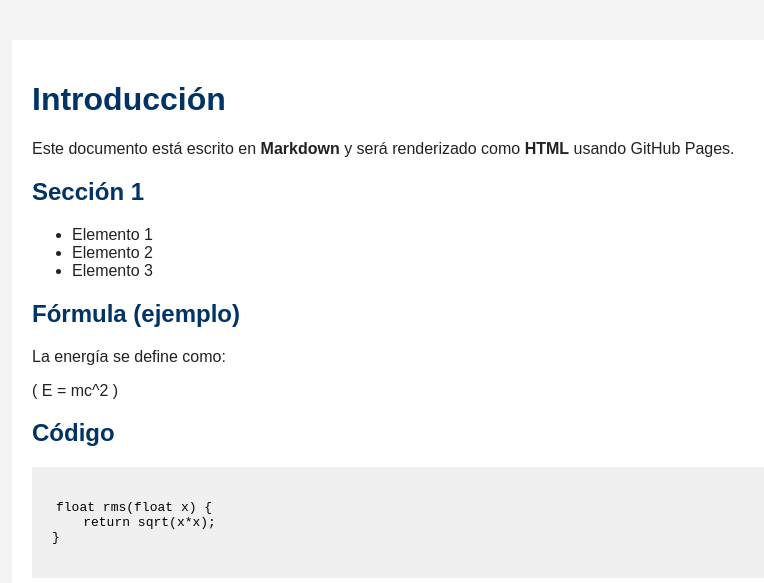
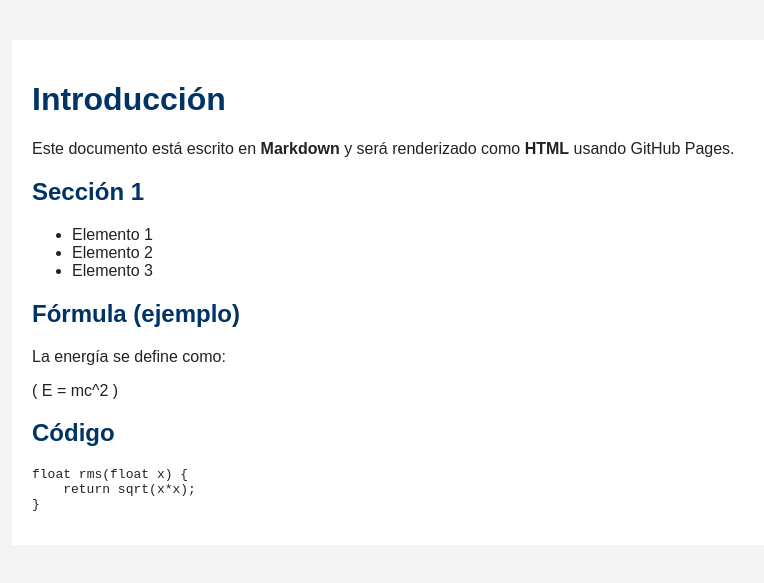
Before and after one commit to dr-luis-moralesv/dr-luis-moralesv.github.io, a Jekyll site: the page built from index.md, in a window 1280 px wide. Shown: the top 583 px of the page, without its empty margins (158-922 px from the left). Built offline with Jekyll 4.4.1, drawn with Linux system fonts in a browser that asks for light colours.

Commit message:
Update style.css

```diff
--- a/assets/css/style.css
+++ b/assets/css/style.css
@@ -16,33 +16,3 @@ body {
 h1, h2, h3 {
     color: #003366;
 }
-
-pre {
-    background: #272822;
-    color: #f8f8f2;
-    padding: 10px;
-    overflow-x: auto;
-}
-
-/* Bloques de código generados por Jekyll / Rouge */
-.highlight {
-    background: #f0f0f0;
-    color: #000;
-    padding: 10px;
-    overflow-x: auto;
-}
-
-/* Código en bloque */
-.highlight pre,
-.highlight code {
-    background: none;
-    color: #000;
-    font-family: monospace;
-}
-
-/* Código inline */
-code {
-    background: #e6e6e6;
-    color: #000;
-    padding: 2px 4px;
-}
```
